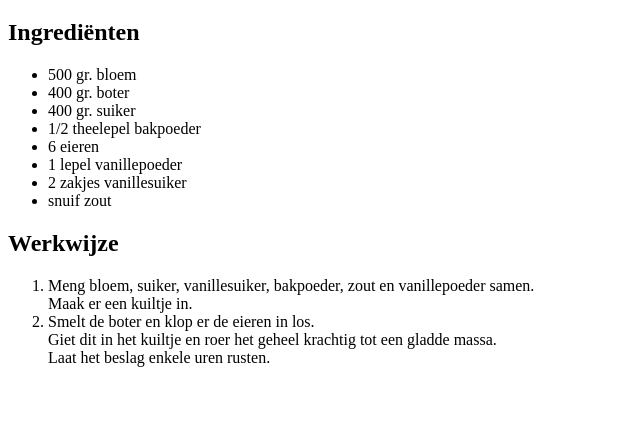
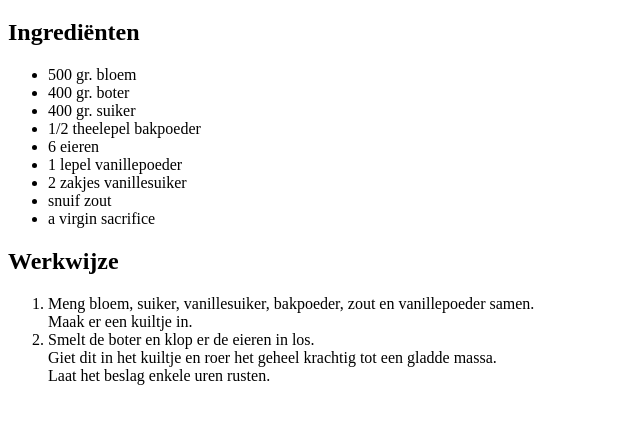
Before and after one commit to Thryck/recepten, a plain HTML site: page wafels.html in a window 1280 px wide. Shown: the part 61-484 px from the top of the page, without its empty margins (0-640 px from the left). Drawn offline with Linux system fonts and the light colour scheme.

Commit message:
extra ingred

```diff
--- a/wafels.html
+++ b/wafels.html
@@ -16,6 +16,7 @@
 <li>1 lepel vanillepoeder</li>
 <li>2 zakjes vanillesuiker</li>
 <li>snuif zout</li>
+<li>a virgin sacrifice</li>
 </ul>
 <h2>Werkwijze</h2>
 <ol>
```
